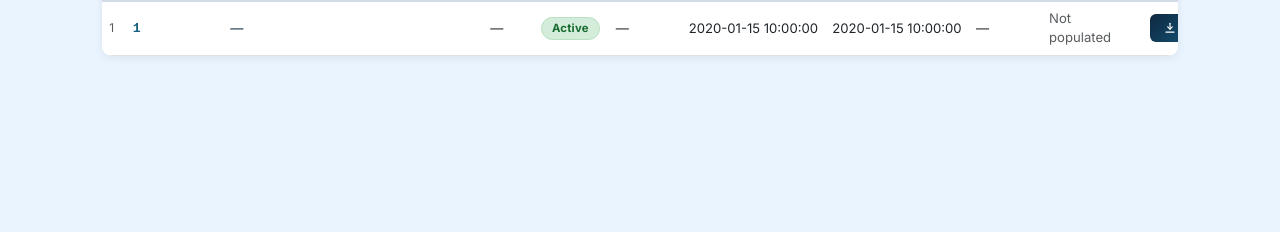
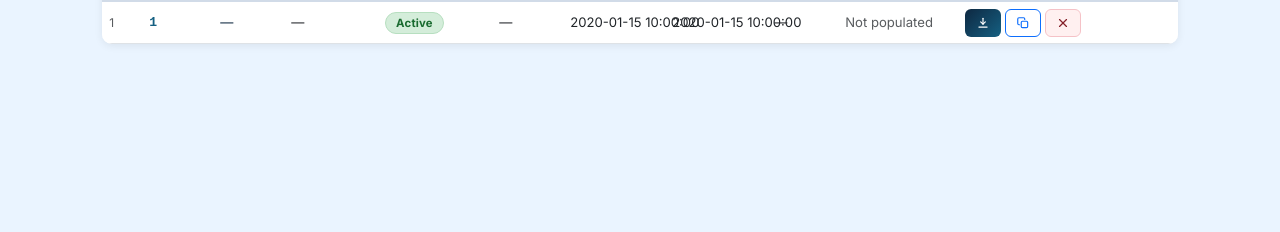
Before and after one commit to maxwellkeeping/RecoveryNote, a Flask app: template templates/track.html in a window 1280 px wide. Shown: the part 261-493 px from the top of the page. Run offline with Flask 2, Linux system fonts and the light colour scheme; the template is opened without the code that fills it: most values are stand-ins (such as "Sample title", 1, 10 or a date in 2020); some libraries are stand-ins or nearby versions.

Commit message:
Refine tracking table to avoid horizontal scroll

```diff
--- a/templates/track.html
+++ b/templates/track.html
@@ -8,8 +8,7 @@
       .table > :not(caption) > * > * { padding: .4rem .45rem; }
       #track-table {
         width: 100%;
-        min-width: 1260px;
-        table-layout: auto;
+        table-layout: fixed;
       }
       .table thead th {
         background: #f7f9fc;
@@ -124,20 +123,16 @@
       }
       #track-table td {
         word-break: normal;
-        overflow-wrap: normal;
+        overflow-wrap: break-word;
         vertical-align: middle;
       }
-      #track-table th:nth-child(1), #track-table td:nth-child(1) { width: 44px; }
-      #track-table th:nth-child(2), #track-table td:nth-child(2) { width: 175px; }
-      #track-table th:nth-child(3), #track-table td:nth-child(3) { min-width: 260px; }
-      #track-table th:nth-child(4), #track-table td:nth-child(4) { width: 110px; }
-      #track-table th:nth-child(5), #track-table td:nth-child(5) { width: 124px; }
-      #track-table th:nth-child(6), #track-table td:nth-child(6) { width: 170px; }
-      #track-table th:nth-child(7), #track-table td:nth-child(7) { width: 122px; }
-      #track-table th:nth-child(8), #track-table td:nth-child(8) { width: 122px; }
-      #track-table th:nth-child(9), #track-table td:nth-child(9) { width: 170px; }
-      #track-table th:nth-child(10), #track-table td:nth-child(10) { width: 140px; }
-      #track-table th:nth-child(11), #track-table td:nth-child(11) { width: 220px; }
+      #track-table th:nth-child(1), #track-table td:nth-child(1) { width: 40px; }
+      #track-table th:nth-child(4), #track-table td:nth-child(4) { width: 94px; }
+      #track-table th:nth-child(5), #track-table td:nth-child(5) { width: 114px; }
+      #track-table th:nth-child(7), #track-table td:nth-child(7) { width: 102px; }
+      #track-table th:nth-child(8), #track-table td:nth-child(8) { width: 102px; }
+      #track-table th:nth-child(10), #track-table td:nth-child(10) { width: 120px; }
+      #track-table th:nth-child(11), #track-table td:nth-child(11) { width: 168px; }
       #track-table td.col-status {
         white-space: nowrap;
       }
@@ -151,14 +146,33 @@
       #track-table td[data-col="name"] {
         white-space: normal;
       }
+      .cell-ellipsis {
+        display: block;
+        overflow: hidden;
+        text-overflow: ellipsis;
+        white-space: nowrap;
+      }
       .col-status .badge-status {
         white-space: nowrap;
         display: inline-block;
       }
-      .actions-cell .d-flex { flex-wrap: nowrap; }
+      .actions-cell .d-flex { flex-wrap: wrap; }
       .eapprovals-link {
         display: inline-block;
+        max-width: 100%;
+        overflow: hidden;
+        text-overflow: ellipsis;
         white-space: nowrap;
+      }
+      @media (max-width: 1280px) {
+        .btn-action {
+          min-width: 36px;
+          width: 36px;
+          padding: 0;
+        }
+        .btn-action .action-label {
+          display: none;
+        }
       }
 {% endblock %}
 
@@ -236,8 +250,9 @@
                 <td data-col="rownum" class="text-muted" style="font-size:.75rem">{{ row.id }}</td>
                 <td data-col="agreement_id">
                   <a href="{{ url_for('edit', id=row.id) }}"
+                     class="cell-ellipsis"
                      style="font-family:'Courier New',monospace;font-size:.82rem;font-weight:600;color:#156082;text-decoration:none;"
-                     title="Click to edit">
+                     title="{{ row.get('AGREEMENT_ID') or '' }}">
                     {{ row.get('AGREEMENT_ID') or '—' }}
                   </a>
                 </td>
@@ -261,10 +276,14 @@
                     <span class="badge-status badge-default">{{ row.get('STATUS') or '—' }}</span>
                   {% endif %}
                 </td>
-                <td data-col="author">{{ row.get('AGREEMENT_AUTHOR') or '—' }}</td>
+                <td data-col="author">
+                  <span class="cell-ellipsis" title="{{ row.get('AGREEMENT_AUTHOR') or '' }}">{{ row.get('AGREEMENT_AUTHOR') or '—' }}</span>
+                </td>
                 <td data-col="start_date" style="white-space:nowrap">{{ row.get('START_DATE_YYYY_MM_DD') or '—' }}</td>
                 <td data-col="end_date" style="white-space:nowrap">{{ row.get('END_DATE_YYYY_MM_DD') or '—' }}</td>
-                <td data-col="service_owner">{{ row.get('SERVICE_OWNER') or '—' }}</td>
+                <td data-col="service_owner">
+                  <span class="cell-ellipsis" title="{{ row.get('SERVICE_OWNER') or '' }}">{{ row.get('SERVICE_OWNER') or '—' }}</span>
+                </td>
                 <td data-col="eapprovals">
                   {% if package_id %}
                     <a href="https://www.eapprovals.cac.gov.on.ca/#/approval/{{ package_id }}"
```
